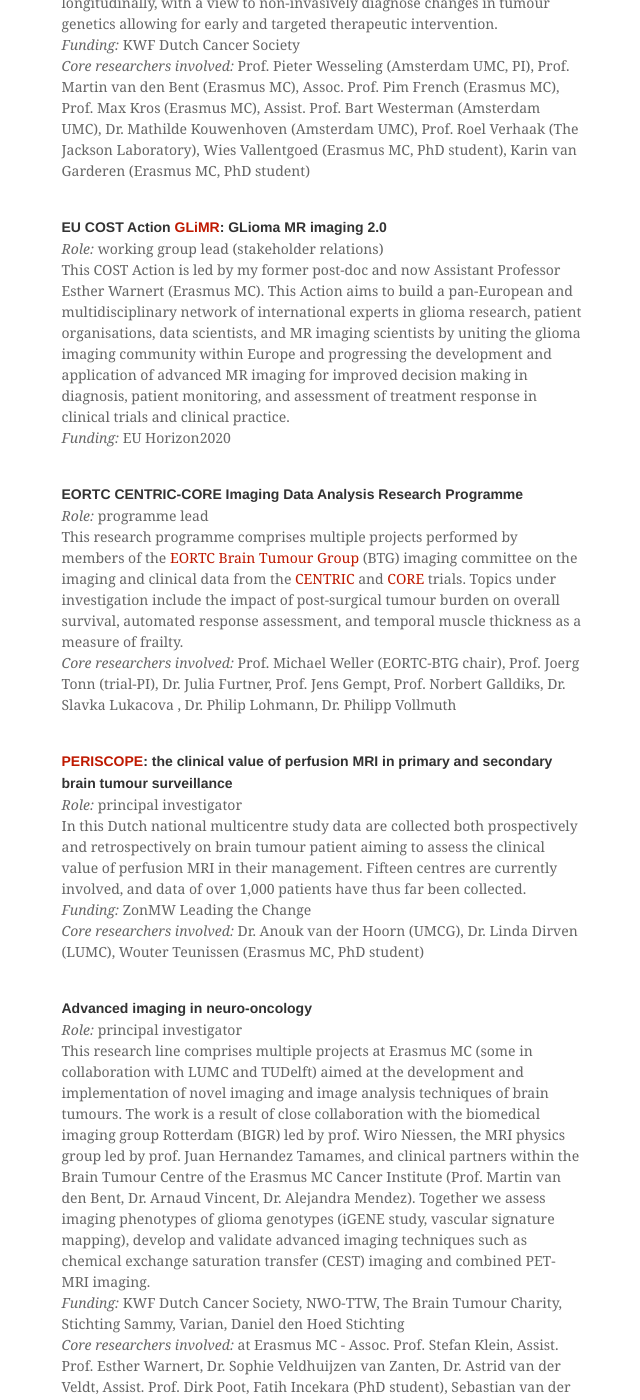
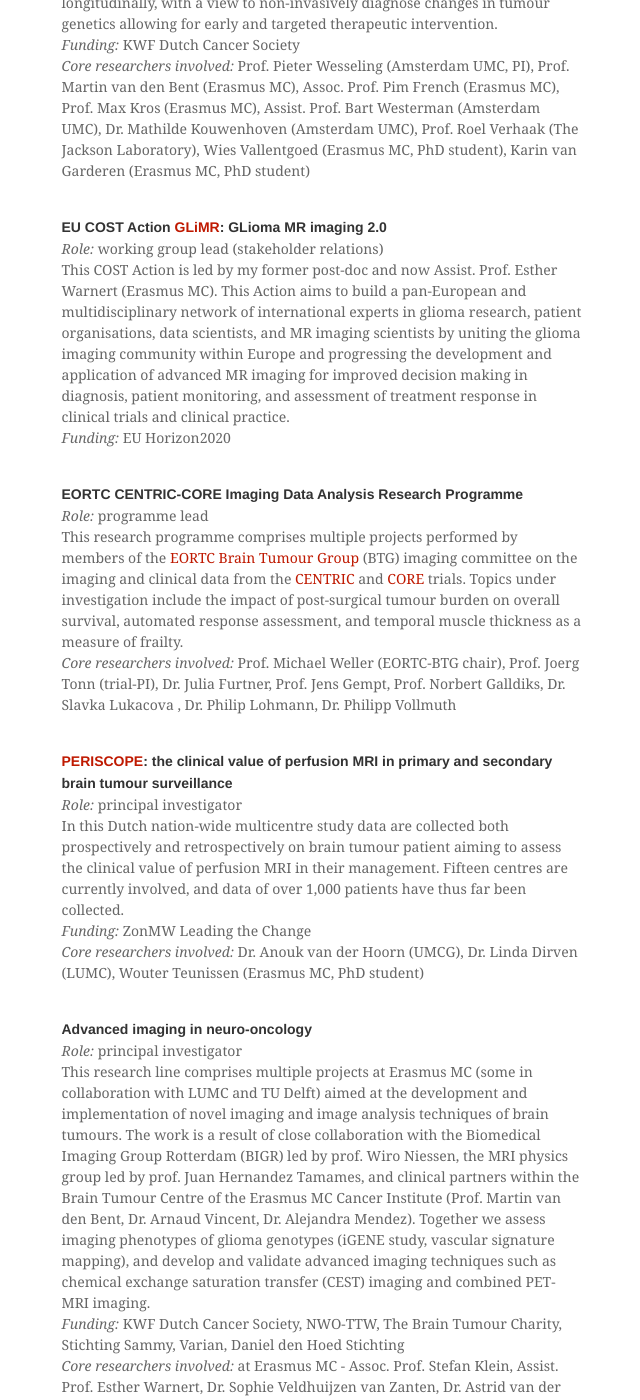
Before and after one commit to marionsmits/marionsmits.github.io, a Jekyll site: the page built from projects.md, in a window 1280 px wide and 1400 px high, scrolled down 706 px. Shown: the whole window, without its empty margins (91-731 px from the left). Built offline with Jekyll 4.4.1, drawn with Linux system fonts in a browser that asks for light colours; comment, search, counter and statistics services are not loaded; some of the changed text lies outside the part shown.

Commit message:
Update projects.md

```diff
--- a/projects.md
+++ b/projects.md
@@ -7,9 +7,9 @@
 
 <b>[Cancer Diagnostics 3.0: big data science of <i>in</i> & <i>ex vivo</i> imaging](https://www.medicaldelta.nl/en/research/cancer-diagnostics-3-0-big-data-science-of-in-ex-vivo-imaging)</b>
 <br><i>Role:</i> scientific lead
-<br>This is one of eleven scientific programmes within the medical-technological research environment 'Medical Delta'. The ultimate aim is to provide cancer diagnosis without the need for invasive procedures such as biopsy through advanced imaging and image analysis techniques. The current focus is on brain tumours.
+<br>This is one of thirteen scientific programmes within the medical-technological research environment of the 'Medical Delta'. The ultimate aim is to provide cancer diagnosis without the need for invasive procedures such as biopsy through advanced imaging and image analysis techniques. The current focus is on brain tumours.
 <br><i>Funding:</i> Medical Delta, NWO-TTW
-<br><i>Core researchers involved:</i> Prof. Matthias van Osch (LUMC, co-lead), Prof. Sjoerd Stallinga (TUDelft, co-lead), Karin van Garderen (Erasmus MC, PhD student), Barbara Schmitz-Abecassis (LUMC, PhD student), vacancy (TUDelft, post-doc)
+<br><i>Core researchers involved:</i> Prof. Matthias van Osch (LUMC, co-lead), Prof. Sjoerd Stallinga (TU Delft, co-lead), Karin van Garderen (Erasmus MC, PhD student), Barbara Schmitz-Abecassis (LUMC, PhD student), vacancy (TU Delft, post-doc)
 
 <br><b>[GLASS-NL: Glioma Longitudinal AnalySiS in the Netherlands](https://www.glass-consortium.org)</b>
 <br><i>Role:</i> work package lead (imaging)
@@ -19,7 +19,7 @@
 
 <br><b>EU COST Action [GLiMR](https://glimr.eu): GLioma MR imaging 2.0</b>
 <br><i>Role:</i> working group lead (stakeholder relations)
-<br>This COST Action is led by my former post-doc and now Assistant Professor Esther Warnert (Erasmus MC). This Action aims to build a pan-European and multidisciplinary network of international experts in glioma research, patient organisations, data scientists, and MR imaging scientists by uniting the glioma imaging community within Europe and progressing the development and application of advanced MR imaging for improved decision making in diagnosis, patient monitoring, and assessment of treatment response in clinical trials and clinical practice.
+<br>This COST Action is led by my former post-doc and now Assist. Prof. Esther Warnert (Erasmus MC). This Action aims to build a pan-European and multidisciplinary network of international experts in glioma research, patient organisations, data scientists, and MR imaging scientists by uniting the glioma imaging community within Europe and progressing the development and application of advanced MR imaging for improved decision making in diagnosis, patient monitoring, and assessment of treatment response in clinical trials and clinical practice.
 <br><i>Funding:</i> EU Horizon2020
 
 <br><b>EORTC CENTRIC-CORE Imaging Data Analysis Research Programme </b>
@@ -29,13 +29,13 @@
 
 <br><b>[PERISCOPE](https://zorgevaluatienederland.nl/evaluations/periscope): the clinical value of perfusion MRI in primary and secondary brain tumour surveillance</b>
 <br><i>Role:</i> principal investigator
-<br>In this Dutch national multicentre study data are collected both prospectively and retrospectively on brain tumour patient aiming to assess the clinical value of perfusion MRI in their management. Fifteen centres are currently involved, and data of over 1,000 patients have thus far been collected.
+<br>In this Dutch nation-wide multicentre study data are collected both prospectively and retrospectively on brain tumour patient aiming to assess the clinical value of perfusion MRI in their management. Fifteen centres are currently involved, and data of over 1,000 patients have thus far been collected.
 <br><i>Funding:</i> ZonMW Leading the Change
 <br><i>Core researchers involved:</i> Dr. Anouk van der Hoorn (UMCG), Dr. Linda Dirven (LUMC), Wouter Teunissen (Erasmus MC, PhD student)
 
 <br><b>Advanced imaging in neuro-oncology</b>
 <br><i>Role:</i> principal investigator
-<br>This research line comprises multiple projects at Erasmus MC (some in collaboration with LUMC and TUDelft) aimed at the development and implementation of novel imaging and image analysis techniques of brain tumours. The work is a result of close collaboration with the biomedical imaging group Rotterdam (BIGR) led by prof. Wiro Niessen, the MRI physics group led by prof. Juan Hernandez Tamames, and clinical partners within the Brain Tumour Centre of the Erasmus MC Cancer Institute (Prof. Martin van den Bent, Dr. Arnaud Vincent, Dr. Alejandra Mendez). Together we assess imaging phenotypes of glioma genotypes (iGENE study, vascular signature mapping), develop and validate advanced imaging techniques such as chemical exchange saturation transfer (CEST) imaging and combined PET-MRI imaging.
+<br>This research line comprises multiple projects at Erasmus MC (some in collaboration with LUMC and TU Delft) aimed at the development and implementation of novel imaging and image analysis techniques of brain tumours. The work is a result of close collaboration with the Biomedical Imaging Group Rotterdam (BIGR) led by prof. Wiro Niessen, the MRI physics group led by prof. Juan Hernandez Tamames, and clinical partners within the Brain Tumour Centre of the Erasmus MC Cancer Institute (Prof. Martin van den Bent, Dr. Arnaud Vincent, Dr. Alejandra Mendez). Together we assess imaging phenotypes of glioma genotypes (iGENE study, vascular signature mapping), and develop and validate advanced imaging techniques such as chemical exchange saturation transfer (CEST) imaging and combined PET-MRI imaging.
 <br><i>Funding:</i> KWF Dutch Cancer Society, NWO-TTW, The Brain Tumour Charity, Stichting Sammy, Varian, Daniel den Hoed Stichting
 <br><i>Core researchers involved:</i> at Erasmus MC - Assoc. Prof. Stefan Klein, Assist. Prof. Esther Warnert, Dr. Sophie Veldhuijzen van Zanten, Dr. Astrid van der Veldt, Assist. Prof. Dirk Poot, Fatih Incekara (PhD student), Sebastian van der Voort (post-doc), Krishnapriya Venugopal (PhD student), Sophie Derks (PhD student), Ilanah Pruis (PhD student), Yulun Wu (PhD student), Fatemehsadat Arzanforoosh (PhD student); at TUDelft - Assoc. Prof. Frans Vos, Chih-Hsien Tseng (PhD student); at LUMC - Prof. Matthias van Osch, Danielle van Dorth (PhD student)
 
```
